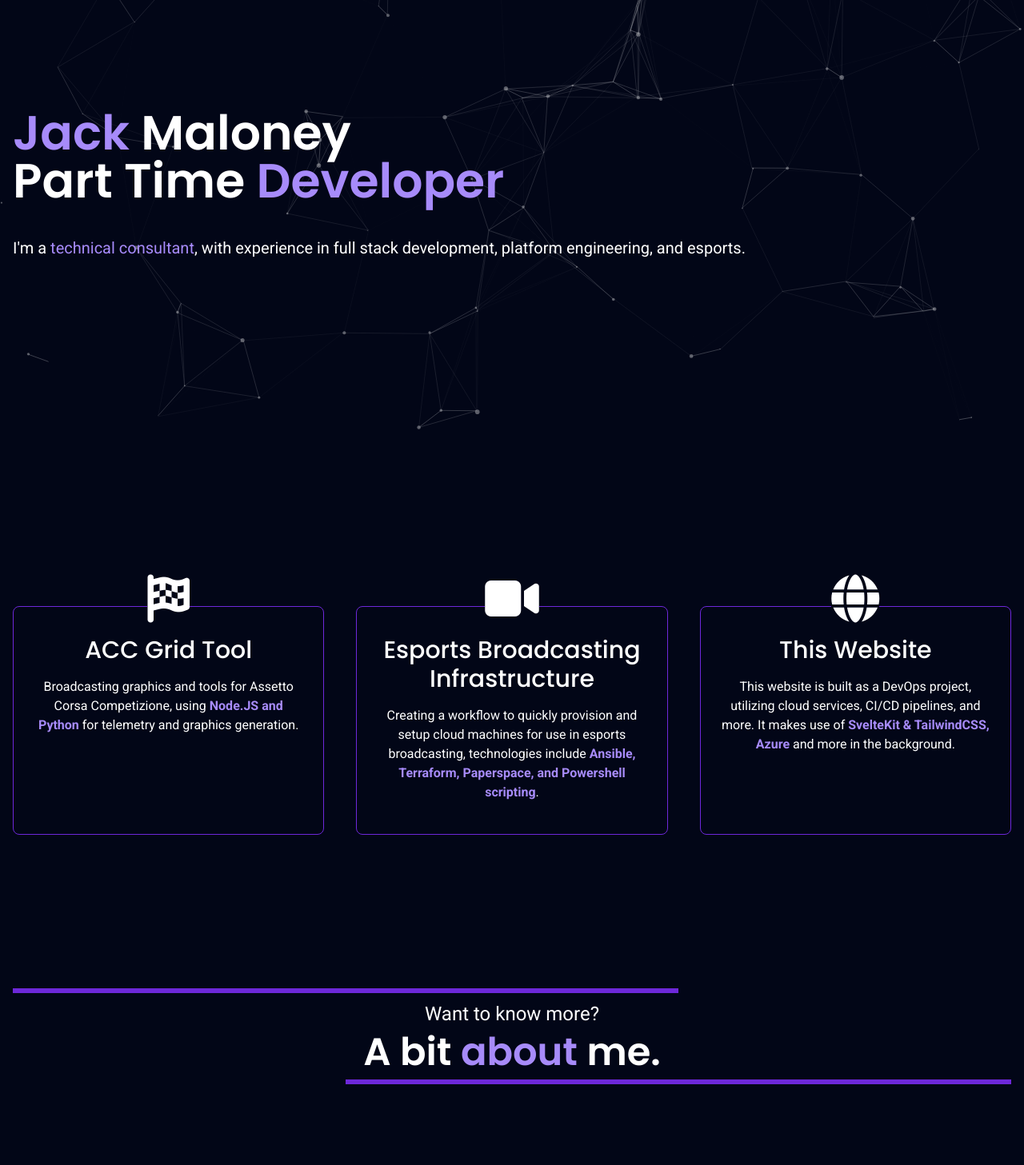
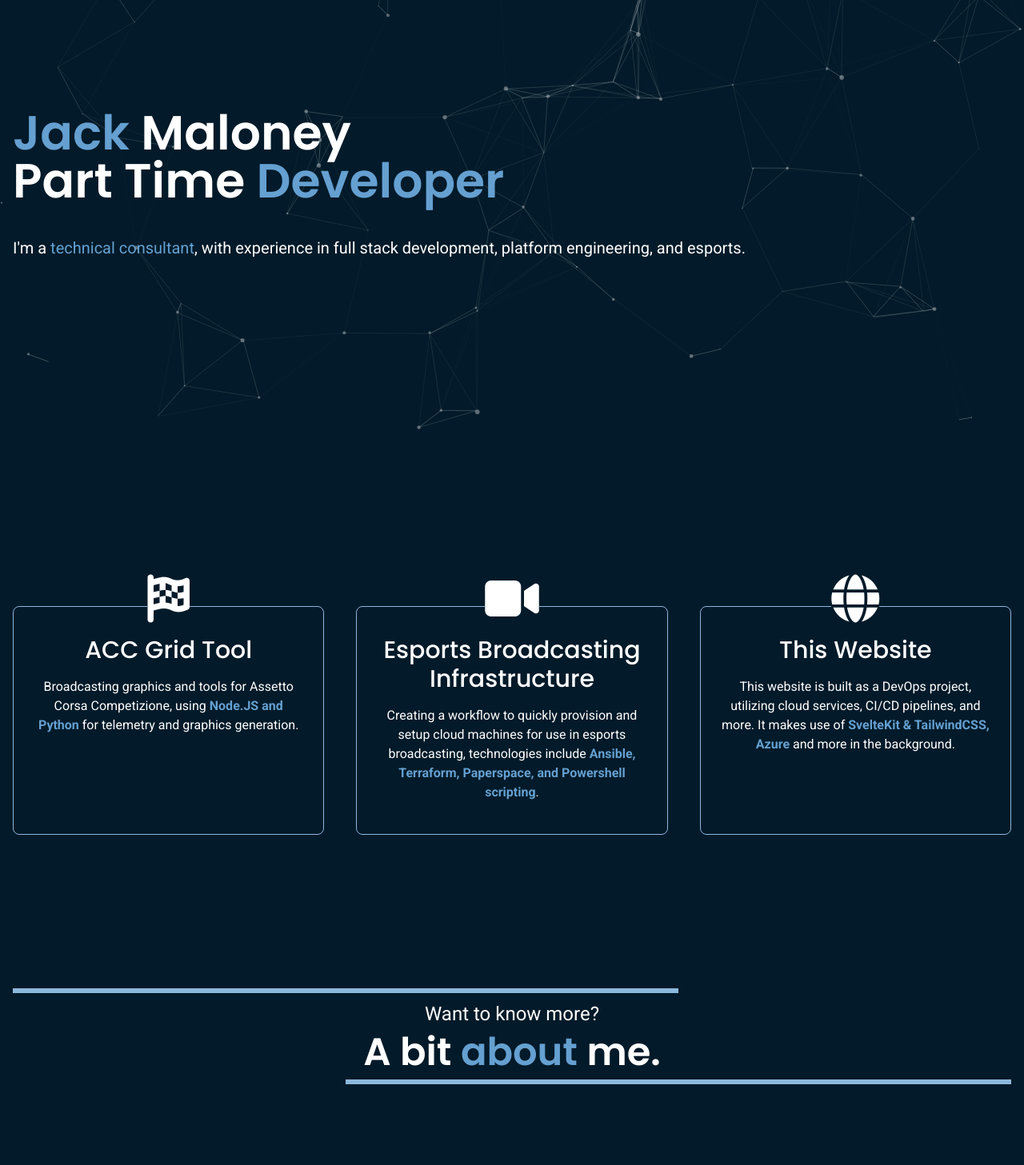
Before and after one commit to JMaloney16/jpm-portfolio, a SvelteKit app: page / in a window 1280 px wide. Shown: the part 260-1717 px from the top of the page at 80% size. Built offline with nearby package versions, Linux system fonts and the light colour scheme.

Commit message:
Colour change (new palette)

```diff
--- a/src/app.html
+++ b/src/app.html
@@ -13,7 +13,7 @@
 		<meta name="viewport" content="width=device-width, initial-scale=1" />
 		%sveltekit.head%
 	</head>
-	<body data-sveltekit-preload-data="hover" class="bg-slate-950 text-white relative">
+	<body data-sveltekit-preload-data="hover" class="bg-prussian_blue-300 text-white relative">
 		<div style="display: contents" class="relative z-[1]">%sveltekit.body%</div>
 		<div class="absolute min-h-screen top-0 left-0 w-full z-[-1] opacity-70">
 			<div class="absolute inset-0" id="particles-js"></div>
--- a/src/components/Header.svelte
+++ b/src/components/Header.svelte
@@ -9,7 +9,7 @@
 
 </script>
 
-<header class={'sticky z=[10] top-2 duration-200 px-8 rounded-full flex items-center justify-between border border-solid ' + (y > 0 ? ' py-4 bg-slate-950/70 border-transparent backdrop-blur-md' : 'py-6 bg-transparent border-transparent')}>
+<header class={'sticky z=[10] top-2 duration-200 px-8 rounded-full flex items-center justify-between border border-solid ' + (y > 0 ? ' py-4 bg-steel_blue-300/70 border-transparent backdrop-blur-md' : 'py-6 bg-transparent border-transparent')}>
     <h1 class="font-medium">
         <b class="font-bold poppins">Jack</b> Maloney
     </h1>
--- a/src/components/Main.svelte
+++ b/src/components/Main.svelte
@@ -19,11 +19,11 @@
     <section id="introPage" class="grid h-screen gap-10 py-8 sm:py-14">
         <div class="flex flex-col lg:justify-center text-center lg:text-left gap-6 md:gap-8 lg:gap-10">
             <h2 class="font-semibold text-4xl sm:text-5xl md:text-6xl">
-                <span class="poppins text-violet-400">Jack</span> Maloney <br/>
-                Part Time <span class="poppins text-violet-400">Developer</span>
+                <span class="poppins text-steel_blue-600">Jack</span> Maloney <br/>
+                Part Time <span class="poppins text-steel_blue-600">Developer</span>
             </h2>
             <p class="text-base sm:text-lg md:text-xl">
-                I'm a <span class="text-violet-400"> technical consultant</span>, with experience in full stack development, platform engineering, and esports.
+                I'm a <span class="text-steel_blue-600"> technical consultant</span>, with experience in full stack development, platform engineering, and esports.
             </p>
             <!-- <a href="mailto: jack@jackmaloney.co.uk" target="_blank"
             class="blueShadow mx-auto lg:mr-auto lg:ml-0 text-base sm:text-lg md:text-xl poppins relative overflow-hidden px-6 py-3 group rounded-full bg-white text-slate-950 z-[-1]">
@@ -40,27 +40,27 @@
             <div class="grid grid-cols-1 lg:grid-cols-3 gap-12 lg:gap-10">
                 <Step step={steps[0]}>
                     <p>Broadcasting graphics and tools for Assetto Corsa Competizione, using
-                    <strong class="text-violet-400">Node.JS and Python</strong>
+                    <strong class="text-steel_blue-600">Node.JS and Python</strong>
                     for telemetry and graphics generation.</p>
                 </Step>
                 <Step step={steps[1]}>
                     <p>Creating a workflow to quickly provision and setup cloud machines for use in esports broadcasting, technologies include
-                    <strong class="text-violet-400">Ansible, Terraform, Paperspace, and Powershell scripting</strong>.
+                    <strong class="text-steel_blue-600">Ansible, Terraform, Paperspace, and Powershell scripting</strong>.
                     </p>
                 </Step>
                 <Step step={steps[2]}>
                     <p>This website is built as a DevOps project, utilizing cloud services, CI/CD pipelines, and more. It makes use of
-                    <strong class="text-violet-400">SvelteKit & TailwindCSS, Azure</strong> and more in the background.
+                    <strong class="text-steel_blue-600">SvelteKit & TailwindCSS, Azure</strong> and more in the background.
                     </p>
                 </Step>
             </div>
     </section>
     <section id="about" class="py-20 pt-10 lg:pt-16 lg:py-32 flex flex-col gap-16 sm:gap-20 md:gap-24 relative z-[-1]">
-        <div class="flex flex-col gap-2 text-center relative before:absolute before:top-0 before:left-0 before:w-2/3 before:h-1.5 before:bg-violet-700
-                    after:absolute after:bottom-0 after:right-0 after:w-2/3 after:h-1.5 after:bg-violet-700 py-4">
+        <div class="flex flex-col gap-2 text-center relative before:absolute before:top-0 before:left-0 before:w-2/3 before:h-1.5 before:bg-steel_blue-700
+                    after:absolute after:bottom-0 after:right-0 after:w-2/3 after:h-1.5 after:bg-steel_blue-700 py-4">
         <h6 class="text-lg sm:text-xl md:text-2xl">Want to know more?</h6>
         <h3 class="font-semibold text-3xl sm:text-4xl md:text-5xl">
-            A bit <span class="poppins text-violet-400">about</span> me.
+            A bit <span class="poppins text-steel_blue-600">about</span> me.
         </h3>
         </div>
         <p class="mx-auto poppins font-semibold text-lg sm:text-xl md:text-2xl">I am ...</p>
--- a/src/components/Step.svelte
+++ b/src/components/Step.svelte
@@ -2,8 +2,8 @@
     export let step;
 </script>
 
-<a href={step.href} target="_blank" class="p-4 sm:p-6 flex flex-col gap-4 rounded-lg border border-solid border-violet-700 text-center group cursor-pointer hover:border-violet-400 duration-200">
-    <div class="bg-slate-950 grid place-items-center px04 text-5xl md:text-6xl -mt-10 sm:-mt-12 md:-mt-14 lg:-mt-16 mx-auto duration-200">
+<a href={step.href} target="_blank" class="p-4 sm:p-6 flex flex-col gap-4 rounded-lg border border-solid border-steel_blue-700 text-center group cursor-pointer hover:border-violet-400 duration-200">
+    <div class="bg-prussian_blue-300 grid place-items-center px04 text-5xl md:text-6xl -mt-10 sm:-mt-12 md:-mt-14 lg:-mt-16 mx-auto duration-200">
         <i class={step.icon}/>
     </div>
     <h3 class="font-medium text-xl sm:text-2xl md:text-3xl">{step.name}</h3>
```
